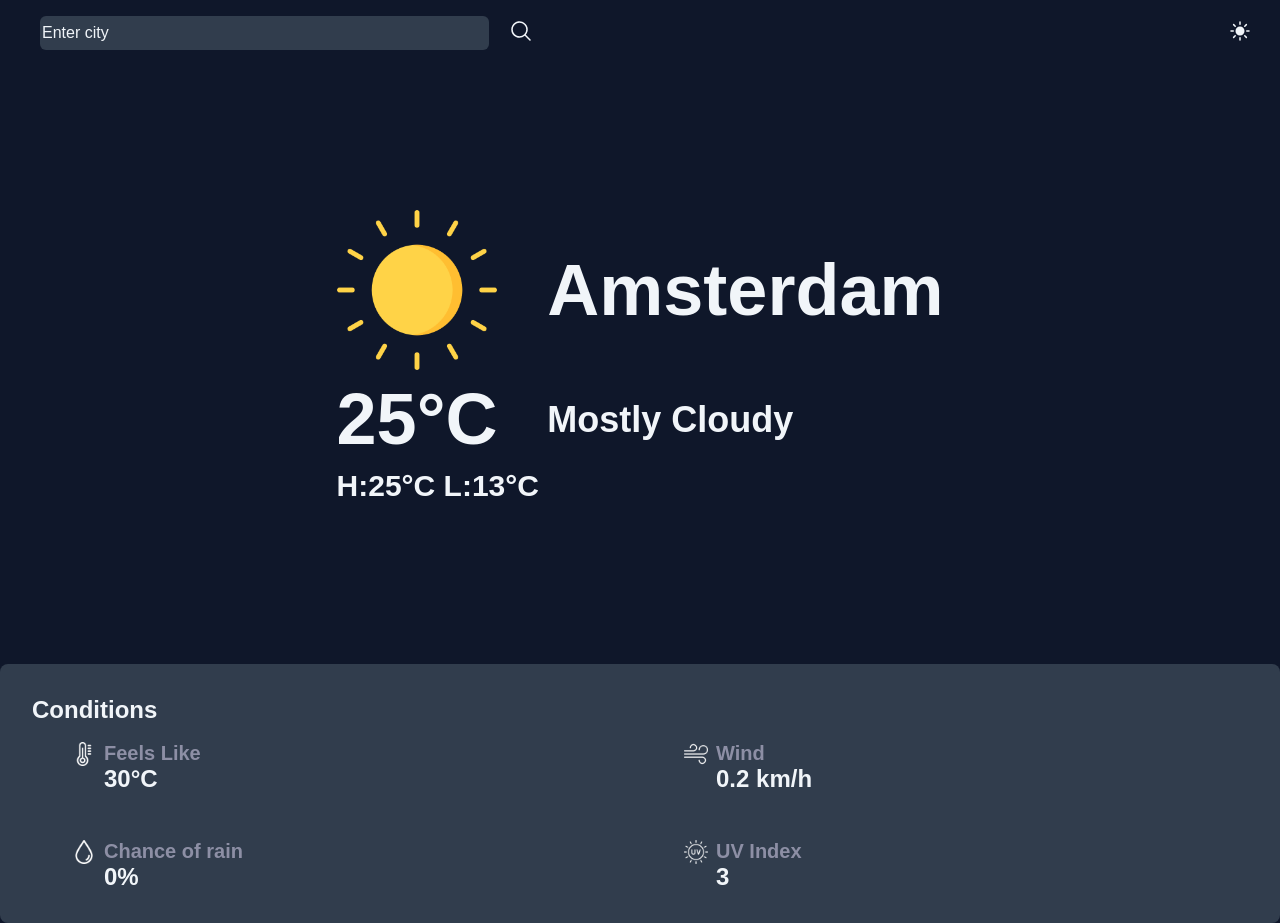
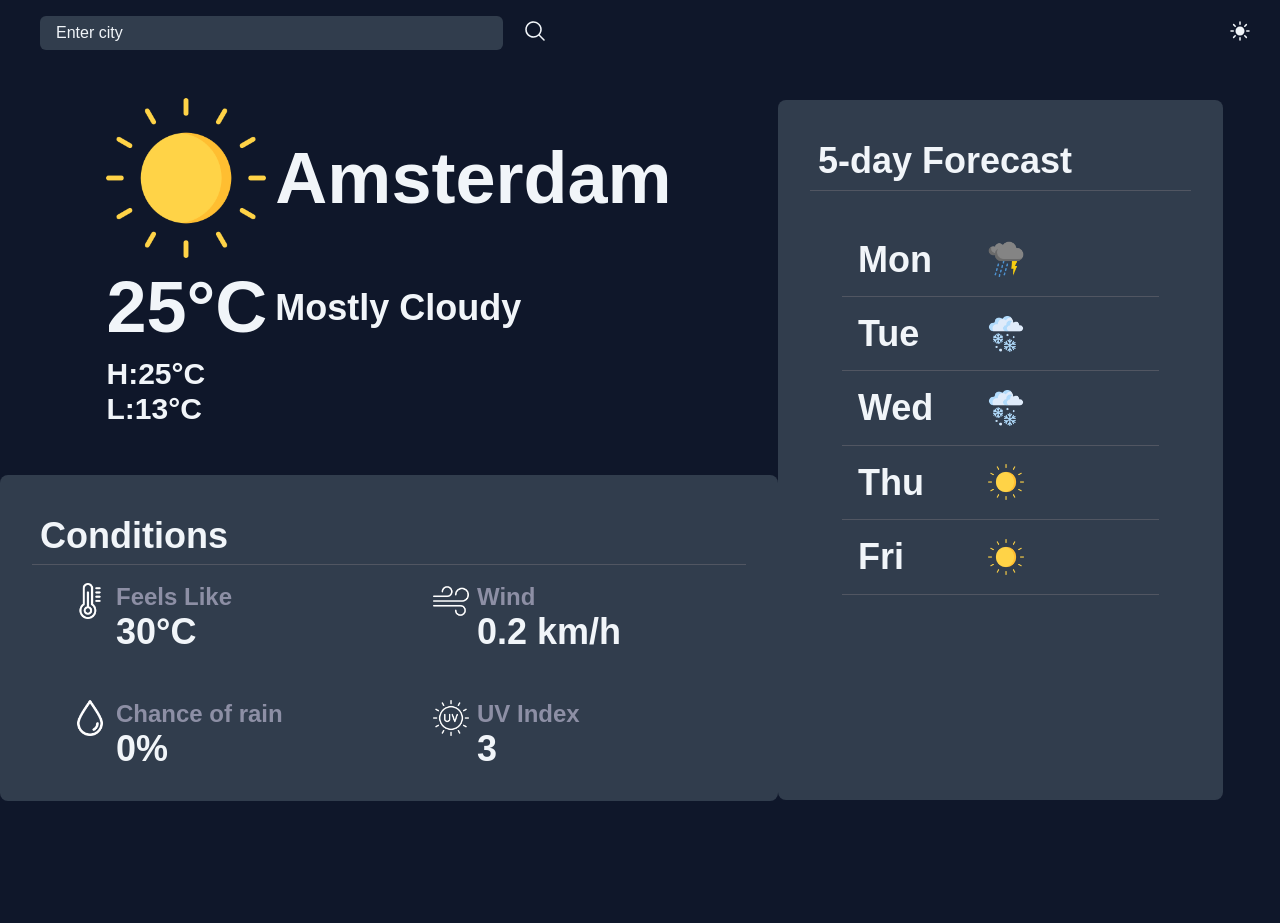
Before and after one commit to kwstaseL/weather_app, a website built with Vite: page index.html in a window 1280 px wide. After the commit the page ends 802 px from the top, so only its background shows below. Built offline with nearby package versions, Linux system fonts and the light colour scheme; a web font is replaced by a local one.

Commit message:
Create forecast & grid template

```diff
--- a/index.html
+++ b/index.html
@@ -64,7 +64,7 @@
       </section>
 
       <section class="conditions container section">
-        <h1 class="conditions__header">Conditions</h1>
+        <h1 class="conditions__header section-title">Conditions</h1>
         <br />
         <ul class="conditions__list">
           <li>
@@ -113,6 +113,56 @@
           </li>
         </ul>
       </section>
+      <section class="forecast container section">
+        <h1 class="forecast__title section-title">5-day Forecast</h1>
+        <ul class="forecast__list">
+          <li>
+            <h1 class="forecast__day">Mon</h1>
+            <img
+              class="forecast__weather-img"
+              src="./public/assets/rainy.png"
+              alt=""
+            />
+            <div></div>
+          </li>
+          <li>
+            <h1 class="forecast__day">Tue</h1>
+            <img
+              class="forecast__weather-img"
+              src="./public/assets/snow.png"
+              alt=""
+            />
+            <div></div>
+          </li>
+          <li>
+            <h1 class="forecast__day">Wed</h1>
+            <img
+              class="forecast__weather-img"
+              src="./public/assets/snow.png"
+              alt=""
+            />
+            <div></div>
+          </li>
+          <li>
+            <h1 class="forecast__day">Thu</h1>
+            <img
+              class="forecast__weather-img"
+              src="./public/assets/sun.png"
+              alt=""
+            />
+            <div></div>
+          </li>
+          <li>
+            <h1 class="forecast__day">Fri</h1>
+            <img
+              class="forecast__weather-img"
+              src="./public/assets/sun.png"
+              alt=""
+            />
+            <div></div>
+          </li>
+        </ul>
+      </section>
     </main>
     <footer></footer>
   </body>
--- a/src/main.js
+++ b/src/main.js
@@ -4,3 +4,6 @@ import "../styles/utils.css";
 import "../styles/components/header.css";
 import "../styles/components/hero.css";
 import "../styles/components/conditions.css";
+import "../styles/components/forecast.css";
+import "../styles/common-container-sizes.css";
+import "../styles/grid-design.css";
--- /dev/null
+++ b/styles/common-container-sizes.css
@@ -0,0 +1,53 @@
+@media (min-width: 640px) {
+  .conditions,
+  .forecast {
+    max-width: 60ch;
+  }
+
+  .conditions__header,
+  .forecast__title {
+    font-size: var(--size-3xl);
+  }
+
+  .conditions__value,
+  .forecast__day {
+    font-size: var(--size-3xl);
+  }
+
+  .conditions__image,
+  .forecast__weather-img {
+    width: var(--size-3xl);
+    height: var(--size-3xl);
+  }
+}
+
+@media (min-width: 768px) {
+  .conditions,
+  .forecast {
+    max-width: 75ch;
+  }
+
+  .conditions__header,
+  .forecast__title {
+    font-size: var(--size-4xl);
+  }
+
+  .conditions__value,
+  .forecast__day {
+    font-size: var(--size-4xl);
+  }
+
+  .conditions__image,
+  .forecast__weather-img {
+    width: var(--size-4xl);
+    height: var(--size-4xl);
+  }
+}
+
+/* lg */
+@media (min-width: 1024px) {
+  .conditions,
+  .forecast {
+    max-width: 90ch;
+  }
+}
--- a/styles/components/conditions.css
+++ b/styles/components/conditions.css
@@ -1,6 +1,5 @@
 .conditions {
   background-color: var(--clr-grey);
-  border-radius: 8px;
   padding: 2rem;
 }
 .conditions__list {
@@ -32,3 +31,27 @@
   align-items: start;
   gap: 0.5rem;
 }
+
+/* sm */
+@media (min-width: 640px) {
+  .conditions {
+    max-width: 60ch;
+  }
+
+  .conditions__header {
+    font-size: var(--size-3xl);
+  }
+
+  .conditions__desc {
+    font-size: var(--size-2xl);
+  }
+
+  .conditions__value {
+    font-size: var(--size-3xl);
+  }
+
+  .conditions__image {
+    width: var(--size-3xl);
+    height: var(--size-3xl);
+  }
+}
--- /dev/null
+++ b/styles/components/forecast.css
@@ -0,0 +1,51 @@
+.forecast {
+  background-color: var(--clr-grey);
+  padding: 2rem;
+  max-width: 50ch;
+}
+
+.forecast__list {
+  padding: 2rem;
+}
+
+.forecast__list li {
+  display: flex;
+  padding: 0.5rem;
+  align-items: center;
+  gap: 5rem;
+  border-bottom: 1px solid var(--clr-underline);
+}
+
+.forecast__day {
+  width: 50px;
+}
+
+.forecast__weather-img {
+  height: var(--size-3xl);
+}
+
+/* sm */
+@media (min-width: 640px) {
+  .forecast__list li {
+    gap: 7rem;
+  }
+}
+
+/* md */
+@media (min-width: 768px) {
+  .forecast__list li {
+    gap: 12em;
+  }
+}
+
+/* lg */
+@media (min-width: 1024px) {
+  .forecast__list li {
+    gap: 17rem;
+  }
+}
+
+/* xl */
+
+/* 2xl */
+/* @media (min-width: 1536px) {} */
--- a/styles/components/header.css
+++ b/styles/components/header.css
@@ -20,6 +20,7 @@
   padding-top: 0.5rem;
   padding-bottom: 0.5rem;
   padding-right: 2rem;
+  padding-left: 1rem;
   background-color: var(--clr-grey);
 
   border: 0;
--- a/styles/components/hero.css
+++ b/styles/components/hero.css
@@ -88,10 +88,9 @@
 /* xl */
 @media (min-width: 1280px) {
   .hero {
-    max-width: 70ch;
+    max-width: 65ch;
     display: grid;
     grid-template-columns: 1fr 1fr;
-    gap: -10rem;
   }
 
   .hero__weather-img {
--- /dev/null
+++ b/styles/grid-design.css
@@ -0,0 +1,42 @@
+@media (min-width: 1280px) {
+  main {
+    display: grid;
+    grid-template-columns: 1fr auto;
+    grid-template-rows: 1fr 1fr;
+    align-items: center;
+  }
+
+  /* Conditions */
+
+  .hero {
+    margin-top: 3rem;
+  }
+
+  .conditions {
+    margin-top: 3rem;
+    grid-column: 1/2;
+  }
+
+  /* Forecast */
+  .forecast {
+    margin-top: 3rem;
+    grid-column: 2/3;
+    grid-row: 1/3;
+  }
+
+  .forecast {
+    margin-right: 6rem;
+    padding: 2rem;
+    max-width: 50ch;
+    height: 700px;
+  }
+
+  .forecast__list {
+    padding: 2rem;
+  }
+
+  .forecast__list li {
+    padding: 1rem;
+    gap: 5rem;
+  }
+}
--- a/styles/style.css
+++ b/styles/style.css
@@ -6,6 +6,7 @@
   --clr-red: #ef4444;
   --clr-purple: #4338ca;
   --clr-background: #0f172a;
+  --clr-underline: #68687197;
 
   /* Sizes */
   --size-xxs: 0.5rem;
--- a/styles/utils.css
+++ b/styles/utils.css
@@ -8,6 +8,12 @@
   margin-right: auto;
   padding-left: 0.5rem;
   padding-right: 0.5rem;
+  border-radius: 8px;
+}
+
+.section-title {
+  border-bottom: 1px solid var(--clr-underline);
+  padding: 0.5rem;
 }
 
 button {
```
